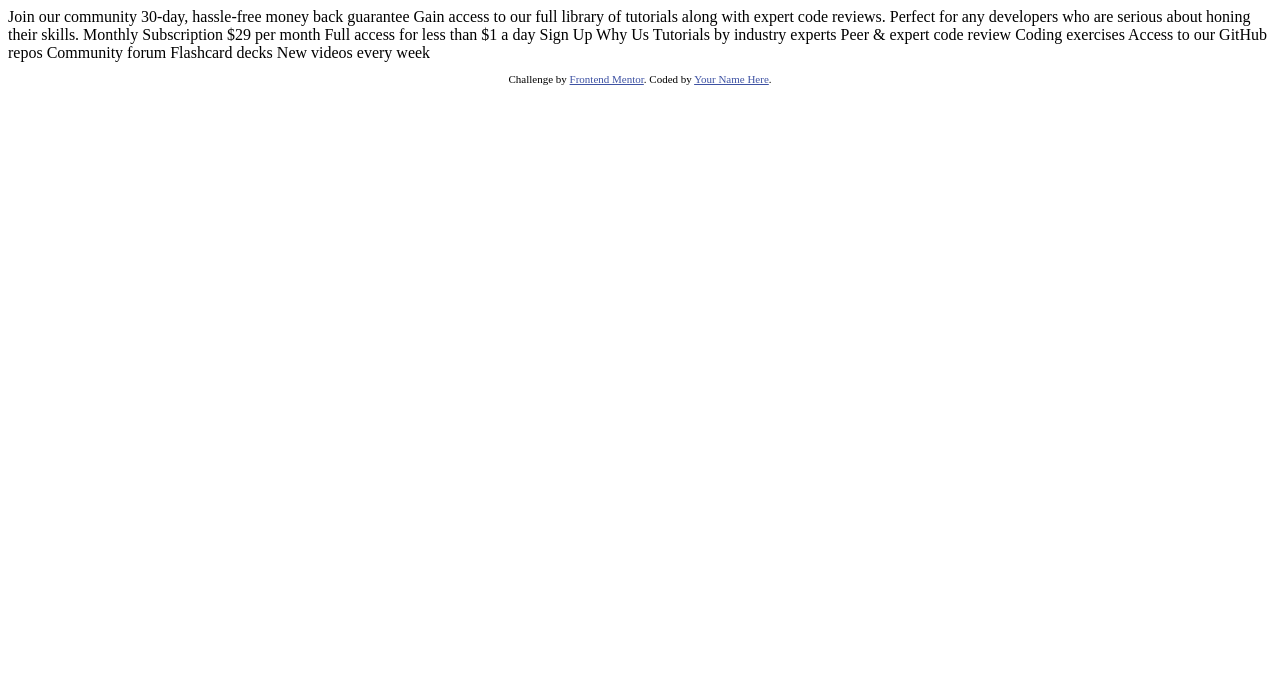
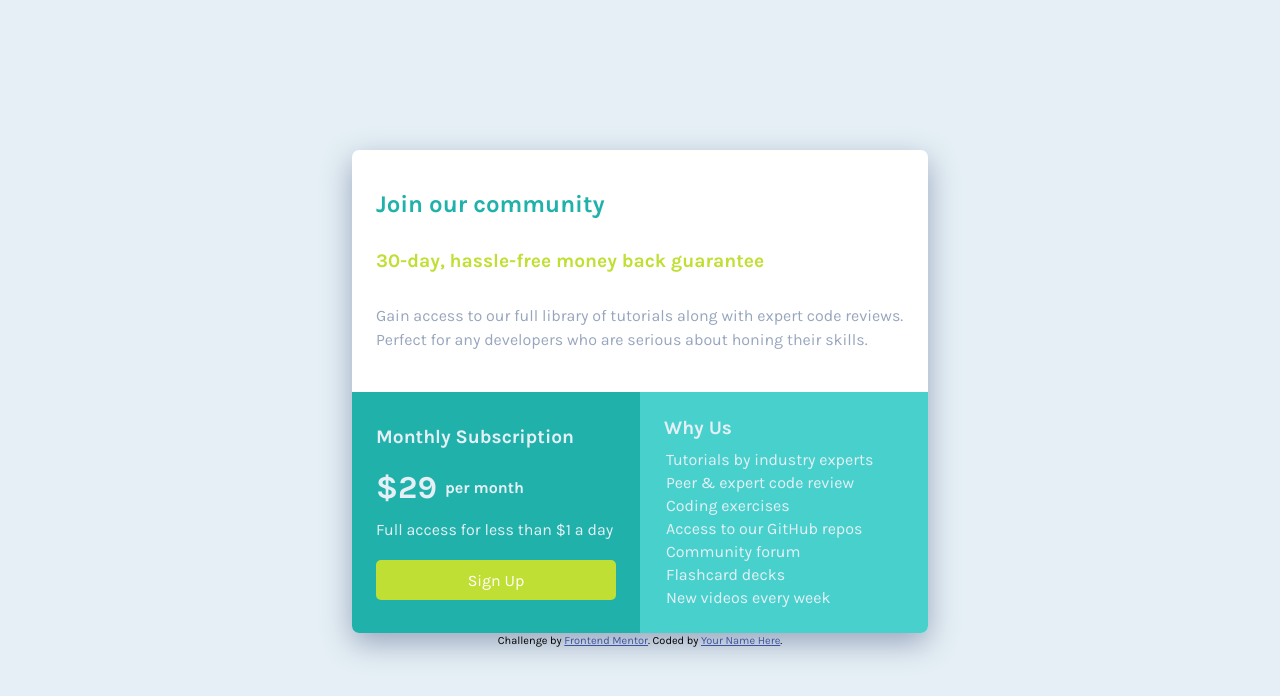
Before and after one commit to Elisa33/02-single-price-grid-component-master, a plain HTML site: page index.html in a window 1280 px wide. Drawn offline with Linux system fonts and the light colour scheme.

Commit message:
screen media

```diff
--- /dev/null
+++ b/css/style.css
@@ -0,0 +1,119 @@
+@import url('https://fonts.googleapis.com/css2?family=Karla:wght@400;700&display=swap');
+*{
+    padding: 0;
+    margin: 0;
+    box-sizing: border-box;
+}
+
+body{
+    max-width: 1440px;
+    margin: 0 auto;
+    background: hsl(204, 43%, 93%);
+    font-family: 'Karla', sans-serif;
+    font-size: 16px;
+    display: flex;
+    flex-direction: column;
+    justify-content: center;
+    align-items: center;
+    min-height: 100vh;
+}
+
+/*-----Text-----*/
+h2{
+    color: lightseagreen;
+}
+h3{
+    color: hsl(71, 73%, 54%);
+    font-size: 1.2em;
+}
+h4{
+    font-size: 1.2em;
+    margin-bottom: 0.5em;
+}
+
+p{
+    line-height: 1.5em;
+}
+
+span{
+    font-size: xx-large;
+    font-weight: 700;
+    vertical-align:bottom;
+}
+
+span::after {
+    color: hsl(204, 43%, 93%);
+    content: " per month";
+    font-size: medium;
+    font-weight: 700;
+    vertical-align:bottom;
+  }
+
+/*------main-----*/
+
+main{
+    width: 45%;
+    background-color: #fff;
+    box-shadow: 0px 10px 30px hsl(218, 22%, 67%);
+    border-radius: 7px;
+    display: grid;
+    grid-template-columns: 1fr 1fr;
+    grid-template-rows: 1fr 1fr;
+    grid-template-areas: "header header" "subscription why";
+}
+
+main div{
+    padding: 1.5em;
+    display: flex;
+    flex-direction: column;
+    justify-content: space-around;
+}
+
+#header {
+    grid-area: header;
+  }
+
+#subscription{
+    color: hsl(204, 43%, 93%);
+    background: lightseagreen;
+    grid-area: subscription;
+    border-bottom-left-radius: 7px;
+
+}
+
+p:first-child(1){
+    color: mediumturquoise;
+}
+
+#header p{
+    color: hsl(218, 22%, 67%);
+}
+
+#why{
+    color: hsl(204, 43%, 93%);
+    background: mediumturquoise;
+    grid-area: why;
+    border-bottom-right-radius: 7px;
+}
+
+#why h4{
+    color: hsl(204, 43%, 93%)
+}
+
+button{
+    background: hsl(71, 73%, 54%);
+    border: none;
+    width: 100%;
+    border-radius: 5px;
+    height: 40px;
+    color: #fff;
+    box-shadow: 0 10px 20px rgba(b0,0,0,0.19);
+    font-family: 'Karla', sans-serif;
+    font-size: 1em;
+}
+
+li{
+    list-style: none;
+    padding: 2px;
+
+}
--- a/index.html
+++ b/index.html
@@ -5,6 +5,7 @@
   <meta name="viewport" content="width=device-width, initial-scale=1.0"> <!-- displays site properly based on user's device -->
 
   <link rel="icon" type="image/png" sizes="32x32" href="./images/favicon-32x32.png">
+  <link rel="stylesheet" href="css/style.css">
 
   <title>Frontend Mentor | Single Price Grid Component</title>
 
@@ -15,30 +16,36 @@
   </style>
 </head>
 <body>
-  Join our community
 
-  30-day, hassle-free money back guarantee
+  <main>
+    <div id="header">
+      <h2>Join our community</h2>
+      <h3>30-day, hassle-free money back guarantee</h3>
+      <p>Gain access to our full library of tutorials along with expert code reviews.
+        Perfect for any developers who are serious about honing their skills.</p>
+      </div>
 
-  Gain access to our full library of tutorials along with expert code reviews.
-  Perfect for any developers who are serious about honing their skills.
+    <div id="subscription">
+      <h4>Monthly Subscription</h4>
+      <p><span>&dollar;29 </span></p>
+      <p>Full access for less than &dollar;1 a day</p>
+      <button>Sign Up</button>
+    </div>
 
-  Monthly Subscription
+    <div id="why">
+      <h4>Why Us</h4>
+        <ul>
+          <li>Tutorials by industry experts</li>
+          <li>Peer &amp; expert code review</li>
+          <li>Coding exercises</li>
+          <li>Access to our GitHub repos</li>
+          <li>Community forum</li>
+          <li>Flashcard decks</li>
+          <li>New videos every week</li>
+        </ul>
+    </div>
+  </main>
 
-  &dollar;29 per month
-
-  Full access for less than &dollar;1 a day
-
-  Sign Up
-
-  Why Us
-
-  Tutorials by industry experts
-  Peer &amp; expert code review
-  Coding exercises
-  Access to our GitHub repos
-  Community forum
-  Flashcard decks
-  New videos every week
 
   <footer>
     <p class="attribution">
```
